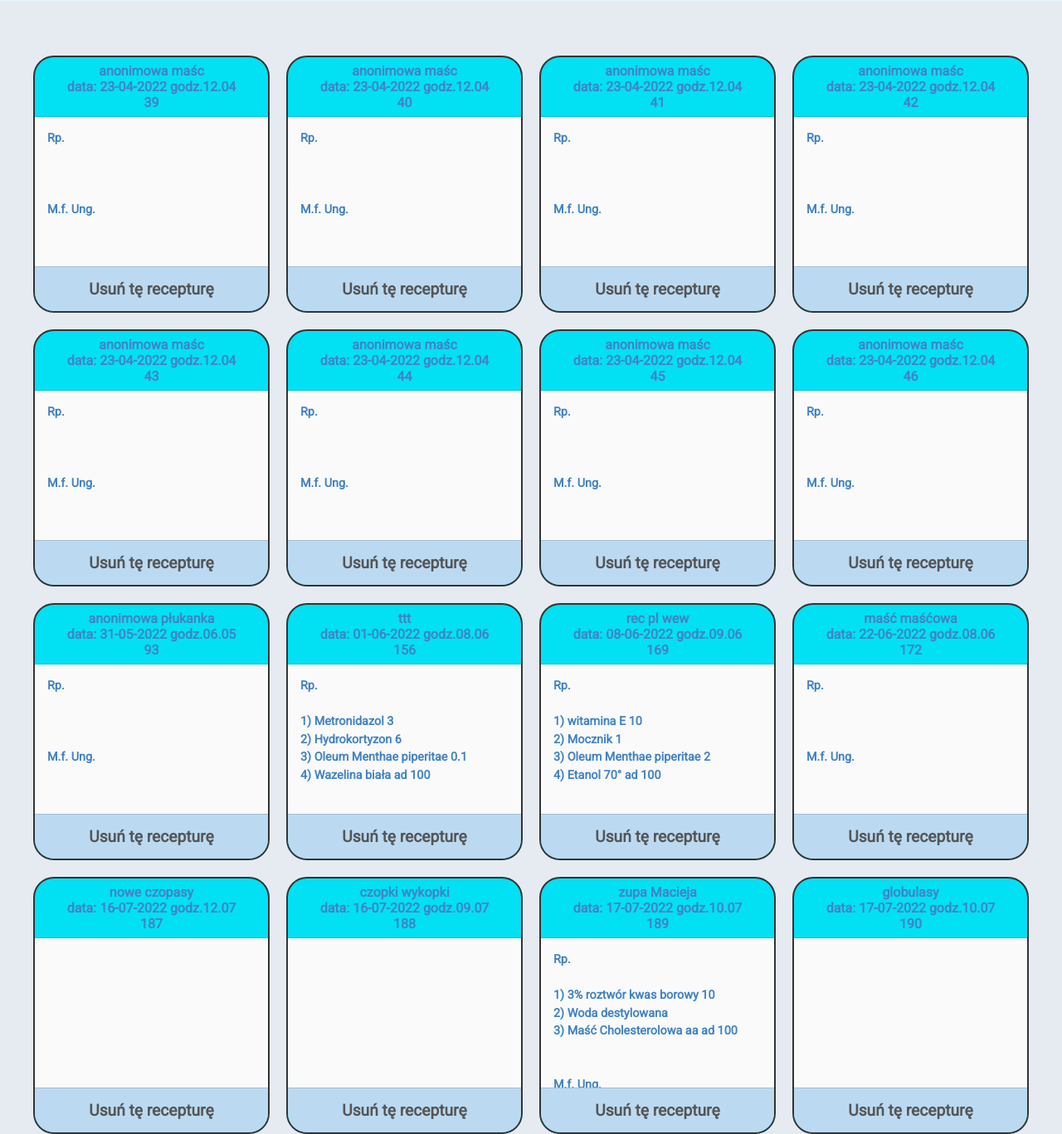
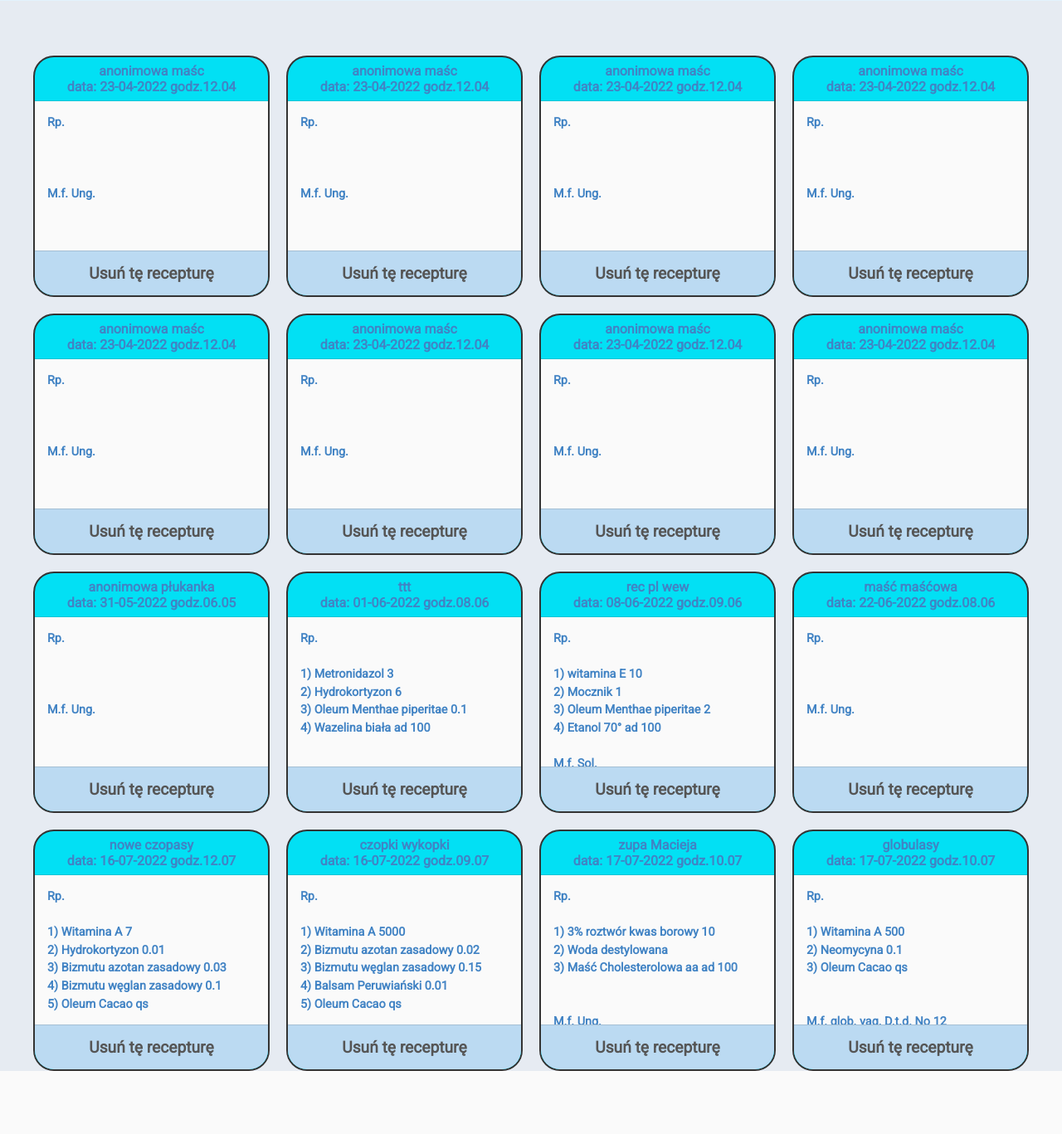
Before and after one commit to Pogodowo/recipe, a Django app: page /mojerec in a window 1280 px wide. Shown: the part 313-1680 px from the top of the page at 83% size. After the commit the page ends 1604 px from the top, so only its background shows below. Run offline with Django 3.2, Linux system fonts and the light colour scheme; data comes from the database, SQL or seed files in the repository; both versions use the stored data as it was after the commit; data that the repository does not hold is empty; some web fonts are replaced.

Commit message:
commit 17.07.2022

```diff
--- a/recipe/settings.py
+++ b/recipe/settings.py
@@ -11,7 +11,7 @@
 """
 
 from pathlib import Path
-import os,sys,environ
+import os,sys,environ , django_heroku
 
 env = environ.Env()
 # reading .env file
@@ -54,6 +54,7 @@
 
 SITE_ID = 1
 LOGIN_REDIRECT_URL='mojerec'
+#LOGIN_URL='home'
 ACCOUNT_EMAIL_REQUIRED = True
 ACCOUNT_EMAIL_VERIFICATION = "optional"
 MIDDLEWARE = [
@@ -145,3 +146,5 @@
 EMAIL_HOST_PASSWORD = env('EMAIL_HOST_PASSWORD')
 print('EMAIL_HOST_USER', EMAIL_HOST_USER,'EMAIL_HOST_PASSWORD',EMAIL_HOST_PASSWORD)
 sys.stdout.flush()
+
+django_heroku.settings(locals())
--- a/recipes/słownik_do_tabeli.py
+++ b/recipes/słownik_do_tabeli.py
@@ -8,5 +8,6 @@
 'UI_w_mg': 'ilość jednostek  w miligramie','masc':'maść','gramy_roztworu':'gramy roztworu','jednostki':'jednostki','krople':'krople',
 'receptura_plynna_wewnetrzna':'receptura płynna wewnętrzna','receptura_plynna_zewnetrzna':'receptura płynna zewnętrzna',
             'calkowita_ilosc_gramow_wody':'całkowita ilośc gramów wody','ilosc_wody_do_etanolu':'ilośc gramów wody do etanolu',
+            'woda_kwas_borowy':'ilość wody potrzebna do sporządzenia roztworu kwasu borowego','ilosc_kwasu_borowego_do_roztworu':'ilość kwasu borowego'
 
             }
--- a/recipes/views.py
+++ b/recipes/views.py
@@ -255,7 +255,7 @@
                 #=================przelicanie witamin======================================
                 print('new_skl.skladnik',new_skl.skladnik)
                 sys.stdout.flush()
-                if (new_skl.skladnik=='Vitaminum A' or new_skl.skladnik=='witamina E' or new_skl.skladnik=='Oleum Menthae piperitae' or new_skl.skladnik=='Nystatyna'or new_skl.skladnik=='Mocznik') and to_updade['ilosc_na_recepcie']!='' :
+                if (new_skl.skladnik=='Witamina A' or new_skl.skladnik=='witamina E' or new_skl.skladnik=='Oleum Menthae piperitae' or new_skl.skladnik=='Nystatyna'or new_skl.skladnik=='Mocznik') and to_updade['ilosc_na_recepcie']!='' :
                    to_updade=PrzeliczanieWit(dodanySkladnik,to_updade,receptura.rodzaj,receptura.ilosc_czop_glob)
                 print('to_ptade bo nie wiem gdzie te gramy',to_updade)
                 sys.stdout.flush()
@@ -742,7 +742,7 @@
                 # if 'dodaj_wode' in to_updade:
                 #     to_updade['aa_ad_gramy']=to_updade['gramy']
                 # to_updade=Przeliczanie(dodanySkladnik,to_updade)
-                if to_edit['skladnik'] == 'Vitaminum A' or to_edit['skladnik'] == 'witamina E' or to_edit['skladnik'] == 'Oleum Menthae piperitae' or to_edit['skladnik'] == 'Nystatyna':
+                if to_edit['skladnik'] == 'Witamina A' or to_edit['skladnik'] == 'witamina E' or to_edit['skladnik'] == 'Oleum Menthae piperitae' or to_edit['skladnik'] == 'Nystatyna':
                     to_edit = PrzeliczanieWit(to_edit['skladnik'], to_edit, receptura.rodzaj, receptura.ilosc_czop_glob)
                     print('to_edit', to_edit, 'to_updade,rodzaj,ilosc', 'receptura',sklreceptury, receptura.rodzaj, receptura.ilosc_czop_glob)
                     sys.stdout.flush()
@@ -783,7 +783,7 @@
     temp='$8^{a}'
     for i in skladniki:
         if i.skladnik!='Oleum Cacao':
-            obl = obl +  " + "+i.gramy +'g. '+ get_super('('+'ilosc gramow '+i.skladnik+ ')') + " x " +str(wspolczynniki_wyparcia[i.skladnik])+  ' '+get_super('('+'wspolczynnik wypacia '+i.skladnik+ ')')
+            obl = obl +  " + "+i.gramy +'g '+ get_super('('+'ilosc gramow '+i.skladnik+ ')') + " x " +str(wspolczynniki_wyparcia[i.skladnik])+  ' '+get_super('('+'wspolczynnik wypacia '+i.skladnik+ ')')
     obl = obl + ' = '
     for i in skladniki:
         if i.skladnik!='Oleum Cacao':
@@ -792,9 +792,9 @@
     obl= obl +' = '
     for i in skladniki:
         if i.skladnik == 'Oleum Cacao' and i.czy_powiekszyc_mase_oleum == 'off':
-            obl = obl + i.gramy+'.g'
+            obl = obl + i.gramy+'g'
         elif i.skladnik == 'Oleum Cacao' and i.czy_powiekszyc_mase_oleum == 'on':
-            obl = obl + str(float(i.gramy)-float(receptura.masa_docelowa_czop_glob))+'.g + '+receptura.masa_docelowa_czop_glob+'g.'+get_super('(masa dodatkowego czopka/globulki)') +'= '+i.gramy+'g.'
+            obl = obl + str(float(i.gramy)-float(receptura.masa_docelowa_czop_glob))+'g + '+receptura.masa_docelowa_czop_glob+'g'+get_super('(masa dodatkowego czopka/globulki)') +'= '+i.gramy+'g'
 
 
 
--- a/recipes/wspolczynniki_wyparcia.py
+++ b/recipes/wspolczynniki_wyparcia.py
@@ -1 +1,19 @@
-wspolczynniki_wyparcia={'Metronidazol':0.7,'Hydrokortyzon':0.7,'Mocznik':0.7,'Vitaminum A':0.7,'Nystatyna':0.7,'witamina E':0.7,'Rezorcyna':0.7}
+wspolczynniki_wyparcia={'Metronidazol':0.67,'Hydrokortyzon':0.7,'Mocznik':0.7,'Witamina A':0.7,'Nystatyna':0.77,'witamina E':0.7,
+                        'Rezorcyna':0.71,'Prokaina':0.8,
+                        "Neomycyna":0.7,'Efedryna':0.7,'Erytromycna':0.7,'Bizmutu azotan zasadowy':0.33,'Bizmutu węglan zasadowy':0.4,
+                        'Balsam Peruwiański':0.83,
+                        'Tlenek Cynku':0.15,'Olej Rycynowy':1,'Papaweryna':0.72,'Mentol':1.53,'Laktoza':0.7,'Kwas Salicylowy':0.7,
+                        "Wazelina biała":0.7,"Wazelina żółta":0.7,
+                        "Woda destylowana":0.7,"Etanol":0.7,"Oleum Cacao":0.7,'Oleum Menthae piperitae':0.7,'3% roztwór kwas borowy':0.7,
+                        'Detreomycyna':0.7,'Euceryna':0.7,'Lanolina':0.7,'Gliceryna 86%':0.7,'Maść Cholesterolowa':0.7,
+                        'Ichtiol':0.7,'Anestezyna':0.7,'Hascobaza':0.7,
+
+                        }
+
+
+ingridients=["Witamina A","witamina E","Hydrokortyzon","Metronidazol","Wazelina biała","Wazelina żółta","Mocznik",
+             "Woda destylowana","Etanol","Oleum Cacao",'Oleum Menthae piperitae','Nystatyna','3% roztwór kwas borowy',
+             'Detreomycyna','Rezorcyna','Euceryna','Lanolina','Gliceryna 86%','Maść Cholesterolowa','Balsam Peruwiański',
+             'Ichtiol','Bizmutu węglan zasadowy','Bizmutu azotan zasadowy','Prokaina','Anestezyna','Hascobaza',
+             "Neomycyna",'Efedryna','Erytromycna','Tlenek Cynku',
+             'Olej Rycynowy','Papaweryna','Mentol','Laktoza','Kwas Salicylowy']
--- a/static/base.js
+++ b/static/base.js
@@ -1,7 +1,9 @@
 const listaSkladnikowDrop=document.getElementById("lista-dropdown" )
-var ingridients=["Vitaminum A","witamina E","Hydrokortyzon","Metronidazol","Wazelina biała","Wazelina żółta","Mocznik","Woda destylowana","Etanol"
-,"Oleum Cacao",'Oleum Menthae piperitae','Nystatyna','3% roztwór kwas borowy','Detreomycyna','Rezorcyna','Euceryna','Lanolina','Gliceryna 86%','Maść Cholesterolowa',
-'Balsam Peruwiański','Ichtiol','Bizmutu węglan zasadowy','Bizmutu azotan zasadowy']
+var ingridients=['3% roztwór kwas borowy', 'Anestezyna', 'Balsam Peruwiański', 'Bizmutu azotan zasadowy',
+'Bizmutu węglan zasadowy', 'Detreomycyna', 'Efedryna', 'Erytromycna', 'Etanol', 'Euceryna', 'Gliceryna 86%',
+'Hascobaza', 'Hydrokortyzon', 'Ichtiol', 'Lanolina', 'Maść Cholesterolowa', 'Metronidazol', 'Mocznik', 'Neomycyna',
+'Nystatyna', 'Oleum Cacao', 'Oleum Menthae piperitae',
+'Prokaina', 'Rezorcyna', 'Witamina A', 'Wazelina biała', 'Wazelina żółta', 'Woda destylowana', 'witamina E','Tlenek Cynku','Olej Rycynowy','Papaweryna','Mentol','Laktoza','Kwas Salicylowy']
 function myFunction(){}
 
 function listaSkladnikowDropFunc(){
--- a/static/myjs.js
+++ b/static/myjs.js
@@ -37,9 +37,9 @@
 
 updateTable()
 
-var ingridients=["Vitaminum A","witamina E","Hydrokortyzon","Metronidazol","Wazelina biała","Wazelina żółta","Mocznik","Woda destylowana","Etanol"
+var ingridients=["Witamina A","witamina E","Hydrokortyzon","Metronidazol","Wazelina biała","Wazelina żółta","Mocznik","Woda destylowana","Etanol"
 ,"Oleum Cacao",'Oleum Menthae piperitae','Nystatyna','3% roztwór kwas borowy','Detreomycyna','Rezorcyna','Euceryna','Lanolina','Gliceryna 86%','Maść Cholesterolowa',
-'Balsam Peruwiański','Ichtiol','Bizmutu węglan zasadowy','Bizmutu azotan zasadowy',]
+'Balsam Peruwiański','Ichtiol','Bizmutu węglan zasadowy','Bizmutu azotan zasadowy','Prokaina','Anestezyna','Hascobaza',"Neomycyna",'Efedryna','Erytromycna','Tlenek Cynku','Olej Rycynowy','Papaweryna','Mentol','Laktoza','Kwas Salicylowy']
 /////////////////js do autouzupełniania////////////////////////////////////////////////////////////
 function autocomplete(inp, arr) {
   /*the autocomplete function takes two arguments,
@@ -727,7 +727,7 @@
             const br=document.createElement('br')
             br.setAttribute('class','elFormDelete')
             label.textContent=dict[item]
-            if(response.datadict.values[item]!='' || response.datadict.values['qs']=='on'){
+            if(response.datadict.values[item]!='' || response.datadict.values['qs']=='on'|| response.datadict.values['show']!=false){
             input.value=response.datadict.values[item]
             formBox.appendChild(label)
             formBox.appendChild(input)
--- a/static/spisrec.js
+++ b/static/spisrec.js
@@ -4,7 +4,7 @@
 
  for (let rec of Receptury){
                             console.log('rec',rec)
-                            var skl=rec.innerText;
+                            var skl=rec.title;
                             recIng(skl)}
 
 function recIng(skl){
@@ -70,6 +70,11 @@
             div.innerHTML='<br><br>M.f. Ung. ';
             tabelaDocelowa.appendChild(div)
             }
+            else if (param['rodzaj']==='receptura_plynna_wewnetrzna' || param['rodzaj']==='receptura_plynna_zewnetrzna'){
+            div=document.createElement('div');
+            div.innerHTML='<br>M.f. Sol. ';
+            tabelaDocelowa.appendChild(div)
+            }
 
 
             },
--- a/static/style.css
+++ b/static/style.css
@@ -376,7 +376,8 @@
 font-size: 18px;}
 
 .obl-ol-class{
-font-size: 25px;}
+font-size: 25px;
+line-height: 1.6;}
 
 #id-modal-content{
  width: 850px;
--- a/templates/base.html
+++ b/templates/base.html
@@ -41,7 +41,7 @@
           <nav class="dropdown-menu" aria-labelledby="navbarDropdown" id="lista-dropdown"> </nav>
 <!--          <<ul class="dropdown-menu" id="lista-dropdown" aria-labelledby="navbarDropdown">-->
 
-<!--          </ul>-->>
+<!--          </ul>-->
         </div>
 <!--        <li class="nav-item">-->
 <!--          {% if user.is_authenticated %}-->
--- a/templates/mojerec.html
+++ b/templates/mojerec.html
@@ -22,8 +22,8 @@
         <br>
         data: {{ i.date|date:"d-m-Y" }} godz.{{ i.date|date:"h.m" }}
 
-        <div class='pk-class' id="pk-box">
-        {{ i.pk }}
+        <div class='pk-class' id="pk-box" title="{{ i.pk }}" >
+
         </div>
 <!--      <br>-->
 <!--          owner: {{i.owner}}-->
--- a/templates/receptura.html
+++ b/templates/receptura.html
@@ -115,7 +115,7 @@
 
       </div>
       <div class="modal-footer">
-        <button class="btn btn-primary" onclick="window.print();" >Drukuj</button>
+        <!--<button class="btn btn-primary" onclick="window.print();" >Drukuj</button>-->
         <button type="button" class="btn btn-secondary" data-bs-dismiss="modal">Close</button>
       </div>
     </div>
@@ -143,7 +143,7 @@
 </div>
 <!-- ModalEnd -->
 
-<div id="pk-box">
+<div id="pk-box" style=" display: none;">
     {{receptura.pk}}
 </div>
 
```
Also changed, not shown: recipes/lista_składników.py (+6 -3 lines), recipes/przelWitamin.py (+8 -8 lines), recipes/wyswietlane_dane.py (+9 -2 lines), to_pdf/dane_do_wyswietlenia.py (+5 -2 lines), to_pdf/views.py (+7 -4 lines), db.sqlite3.
